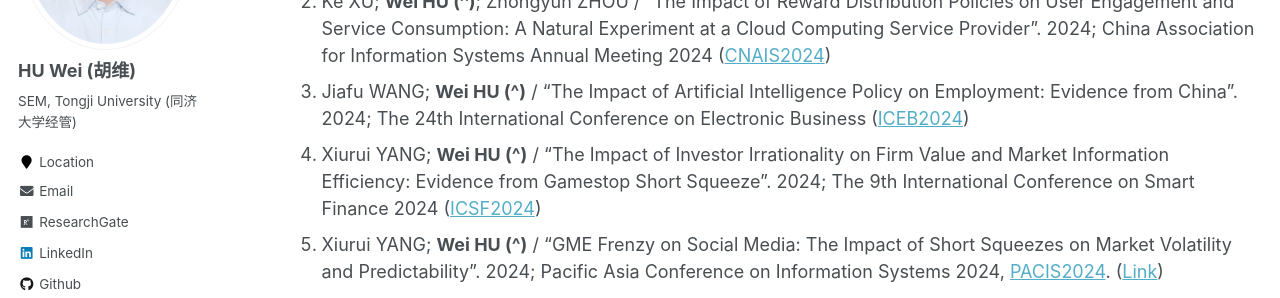
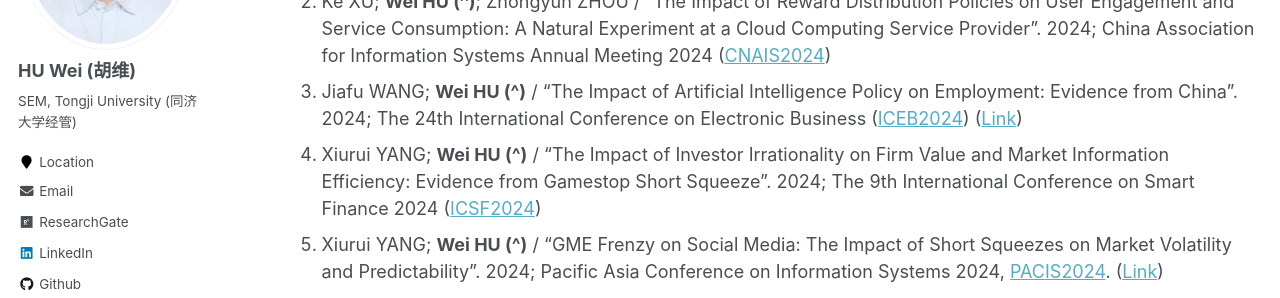
Before and after one commit to huwei-vincent/huwei-vincent.github.io, a Jekyll site: the page built from _pages/my-publication.md, in a window 1280 px wide and 900 px high. Shown: the part 286-584 px from the top of the window. Built offline with Jekyll 4.4.1, drawn with Linux system fonts in a browser that asks for light colours; some web fonts are replaced.

Commit message:
update my-publication

```diff
--- a/_pages/my-publication.md
+++ b/_pages/my-publication.md
@@ -16,7 +16,7 @@ Technology 2024 ([CIST2024](https://sites.google.com/view/cist2024/home?authuser
 and Service Consumption: A Natural Experiment at a Cloud Computing Service Provider”. 2024; China
 Association for Information Systems Annual Meeting 2024 ([CNAIS2024](https://tjhongcheng.com/cnais2024/113.html#link1))
 1. Jiafu WANG; **Wei HU (^)** / “The Impact of Artificial Intelligence Policy on Employment: Evidence from
-China”. 2024; The 24th International Conference on Electronic Business ([ICEB2024](https://fbm.uic.edu.cn/iceb/))
+China”. 2024; The 24th International Conference on Electronic Business ([ICEB2024](https://fbm.uic.edu.cn/iceb/)) ([Link](https://aisel.aisnet.org/iceb2024/31/))
 1. Xiurui YANG; **Wei HU (^)** / “The Impact of Investor Irrationality on Firm Value and Market Information
 Efficiency: Evidence from Gamestop Short Squeeze”. 2024; The 9th International Conference on Smart
 Finance 2024 ([ICSF2024](https://www.icsf2024.com/index.html))
```
